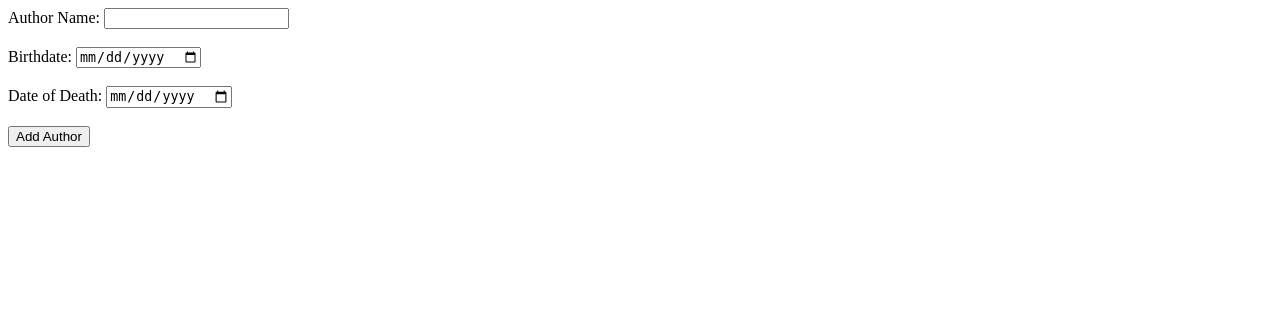
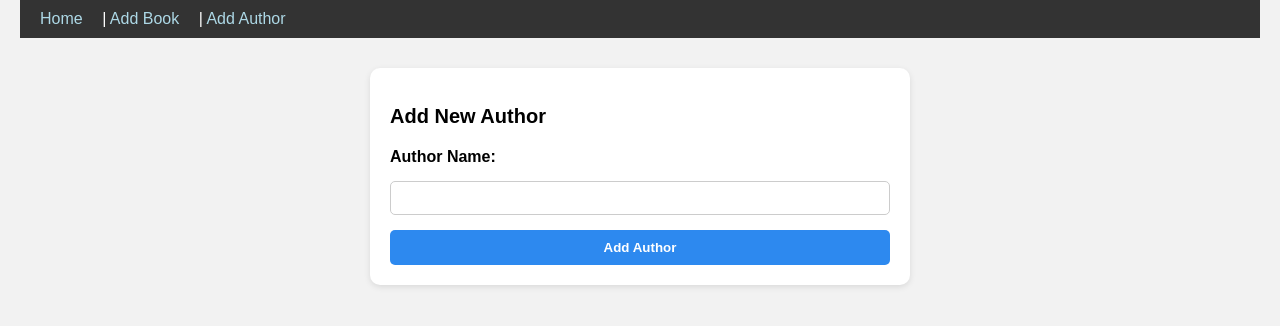
Before and after one commit to stillpeyman/Book-Alchemy, a Flask app: page /add_author in a window 1280 px wide. Shown: the top 326 px of the page. Run offline with Flask 3, Linux system fonts and the light colour scheme.

Commit message:
add author/book improved, css created, HTMLs updated.

```diff
--- a/app.py
+++ b/app.py
@@ -10,6 +10,9 @@ load_dotenv()
 
 app = Flask(__name__)
 app.secret_key = os.getenv('SECRET_KEY')
+
+API_KEY = os.getenv("API_KEY")
+HOST = "www.omdbapi.com"
 
 # __file__ special Python variable holding path of current script file (e.g. app.py)
 # os.path.dirname(__file__) gets the directory containing this script
@@ -25,6 +28,30 @@ app.config['SQLALCHEMY_DATABASE_URI'] = 'sqlite:///' + db_path
 db.init_app(app)
 
 
+@app.route('/')
+def index():
+    # Get search param from URL query string, default to empty string
+    search_query = request.args.get('search', '').strip()
+
+    # Get sort params from URL query string, default to 'title'
+    sort = request.args.get('sort', 'title')
+
+    if search_query:
+        # Case-insensitive partial match
+        books = Book.query.filter(Book.title.ilike(f'%{search_query}%')).all()
+
+    elif sort == 'author':
+        # Join with Author and order by author name
+        books = Book.query.join(Author).order_by(Author.name).all()
+
+    else:
+        # Default sorting by book title
+        books = Book.query.order_by(Book.title).all()
+
+    # Render template and pass books and current sort for dropdown
+    return render_template('home.html', books=books, sort=sort, search=search_query)
+
+
 @app.route('/add_author', methods=['GET', 'POST'])
 def add_author():
     # Handle POST request
@@ -33,11 +60,18 @@ def add_author():
         birth_date = request.form.get('birthdate')
         date_of_death = request.form.get('date_of_death')
 
-        new_author = Author(name=name, birth_date=birth_date, date_of_death=date_of_death)
-        db.session.add(new_author)
-        db.session.commit()
+        # Check if author already exists
+        # first() fetches first result of query
+        existing_author = Author.query.filter_by(name=name).first()
+        if existing_author:
+            flash(f"Author '{name}' already exists.", 'error')
 
-        flash(f"Author '{name}' added successfully!")
+        else:
+            new_author = Author(name=name, birth_date=birth_date, date_of_death=date_of_death)
+            db.session.add(new_author)
+            db.session.commit()
+
+            flash(f"Author '{name}' added successfully!")
 
     return render_template('add_author.html')
 
@@ -51,9 +85,15 @@ def add_book():
         publication_year = request.form.get('publication_year')
         author_id = request.form.get('author_id')
 
-        new_book = Book(isbn=isbn, title=title, publication_year=publication_year, author_id=author_id)
-        db.session.add(new_book)
-        db.session.commit()
+        # Check if a book with the same ISBN exists
+        existing_book = Book.query.filter_by(isbn=isbn).first()
+        if existing_book:
+            flash(f"A book with ISBN '{isbn}' already exists.", 'error')
+
+        else:
+            new_book = Book(isbn=isbn, title=title, publication_year=publication_year, author_id=author_id)
+            db.session.add(new_book)
+            db.session.commit()
 
         flash(f"Book '{title}' added successfully!")
 
@@ -80,30 +120,6 @@ def delete_book(book_id):
     return redirect(url_for('index'))
 
 
-@app.route('/')
-def index():
-    # Get search param from URL query string, default to empty string
-    search_query = request.args.get('search', '').strip()
-
-    # Get sort params from URL query string, default to 'title'
-    sort = request.args.get('sort', 'title')
-
-    if search_query:
-        # Case-insensitive partial match
-        books = Book.query.filter(Book.title.ilike(f'%{search_query}%')).all()
-
-    elif sort == 'author':
-        # Join with Author and order by author name
-        books = Book.query.join(Author).order_by(Author.name).all()
-
-    else:
-        # Default sorting by book title
-        books = Book.query.order_by(Book.title).all()
-
-    # Render template and pass books and current sort for dropdown
-    return render_template('home.html', books=books, sort=sort, search=search_query)
-
-
 if __name__ == '__main__':
     # # Run <with> block once to create the tables in database
     # # Comment out after first run. Else, it might overwrite the setup
--- /dev/null
+++ b/static/styles.css
@@ -0,0 +1,131 @@
+body {
+    font-family: Arial, sans-serif;
+    background-color: #f2f2f2;
+    margin: 0;
+    padding: 0 20px;
+}
+
+nav {
+    background-color: #333;
+    color: white;
+    padding: 10px 20px;
+    margin-bottom: 20px;
+}
+
+nav a {
+    color: #add8e6;
+    text-decoration: none;
+    margin-right: 15px;
+}
+
+.controls {
+    margin-bottom: 20px;
+}
+
+.controls form {
+    display: flex;
+    flex-wrap: wrap;
+    align-items: center;
+    gap: 10px;
+}
+
+.controls select,
+.controls input[type="text"],
+.controls button {
+    padding: 6px 10px;
+    font-size: 14px;
+}
+
+.book-grid {
+    display: flex;
+    flex-wrap: wrap;
+    gap: 1rem;
+    justify-content: flex-start;
+}
+
+.book-card {
+    display: flex;
+    flex-direction: column;
+    justify-content: space-between;
+    width: 180px;
+    height: 100%;
+    min-height: 400px; /* Ensures consistent height */
+    padding: 10px;
+    background-color: white;
+    border-radius: 8px;
+    box-shadow: 0 2px 5px rgba(0, 0, 0, 0.1);
+}
+
+.book-card img.book-cover {
+    max-width: 100%;
+    height: auto;
+    object-fit: contain;
+    margin-bottom: auto;
+}
+
+.book-card h3, .book-card p {
+    margin: 0 0 5px 0;
+    text-align: center;
+}
+
+.delete-btn {
+    margin-top: auto;
+    background-color: #c0392b;
+    color: white;
+    border: none;
+    padding: 8px;
+    width: 100%;
+    border-radius: 4px;
+    cursor: pointer;
+}
+
+.delete-btn:hover {
+    background-color: #a93226;
+}
+
+.form-container {
+    max-width: 500px;
+    margin: 30px auto;
+    padding: 20px;
+    background-color: #ffffff;
+    border-radius: 10px;
+    box-shadow: 0 2px 6px rgba(0, 0, 0, 0.1);
+}
+
+.form-container h2 {
+    margin-bottom: 20px;
+    font-size: 20px;
+}
+
+.form-container form {
+    display: flex;
+    flex-direction: column;
+    gap: 15px;
+}
+
+.form-container label {
+    font-weight: bold;
+}
+
+.form-container input[type="text"],
+.form-container input[type="number"],
+.form-container select {
+    padding: 8px;
+    font-size: 14px;
+    border-radius: 5px;
+    border: 1px solid #ccc;
+}
+
+.form-container button {
+    padding: 10px;
+    background-color: #2d89ef;
+    color: white;
+    border: none;
+    border-radius: 5px;
+    font-weight: bold;
+    cursor: pointer;
+}
+
+.form-container button:hover {
+    background-color: #1b66c9;
+}
--- a/templates/add_author.html
+++ b/templates/add_author.html
@@ -4,31 +4,23 @@
     <meta charset="UTF-8">
     <meta name="viewport" content="width=device-width, initial-scale=1.0">
     <meta http-equiv="X-UA-Compatible" content="ie=edge">
+    <link rel="stylesheet" href="{{ url_for('static', filename='styles.css') }}">
   </head>
   <body>
+      <nav>
+          <a href="{{ url_for('index') }}">Home</a> |
+          <a href="{{ url_for('add_book') }}">Add Book</a> |
+          <a href="{{ url_for('add_author') }}">Add Author</a>
+      </nav>
 
-    <!-- Flash messages appear here -->
-    {% with messages = get_flashed_messages() %}
-      {% if messages %}
-        <ul>
-          {% for message in messages %}
-            <li>{{ message }}</li>
-          {% endfor %}
-        </ul>
-      {% endif %}
-    {% endwith %}
+      <div class="form-container">
+          <h2>Add New Author</h2>
+          <form method="POST" action="{{ url_for('add_author') }}">
+              <label for="name">Author Name:</label>
+              <input type="text" name="name" id="name" required>
 
-  <!-- The form -->
-  <form action="/add_author" method="POST">
-  <label for="name">Author Name:</label>
-  <input type="text" id="name" name="name" required><br><br>
-
-  <label for="birthdate">Birthdate:</label>
-  <input type="date" id="birthdate" name="birthdate" required><br><br>
-  <label for="date_of_death">Date of Death:</label>
-  <input type="date" id="date_of_death" name="date_of_death"><br><br>
-  <input type="submit" value="Add Author">
-  </form>
-
+              <button type="submit">Add Author</button>
+          </form>
+      </div>
   </body>
-</html>
+  </html>
```
Also changed, not shown: templates/add_book.html (+11 -13 lines), templates/home.html (+20 -36 lines), data/library.sqlite.
